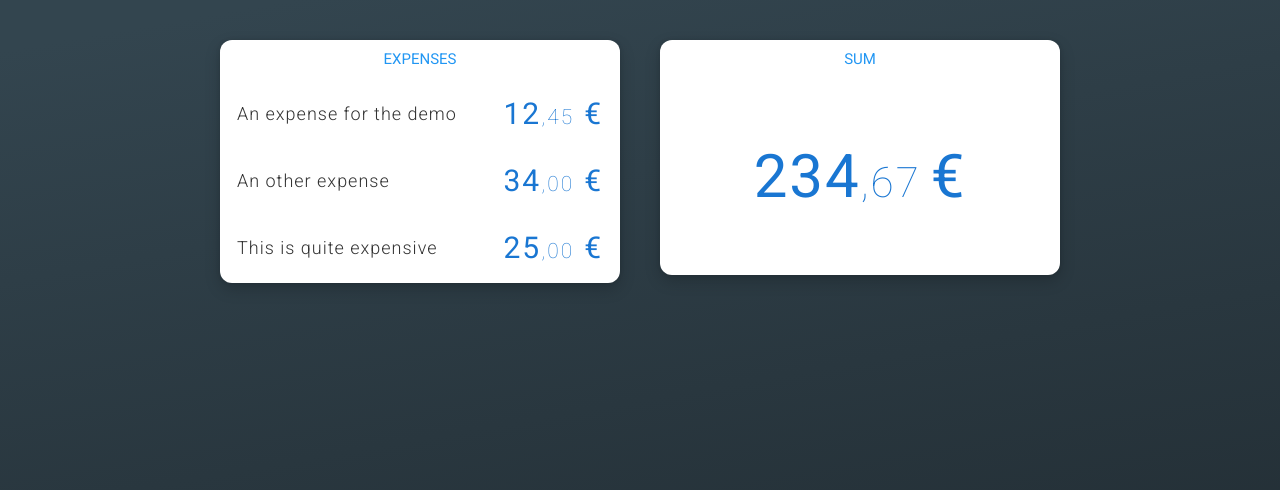
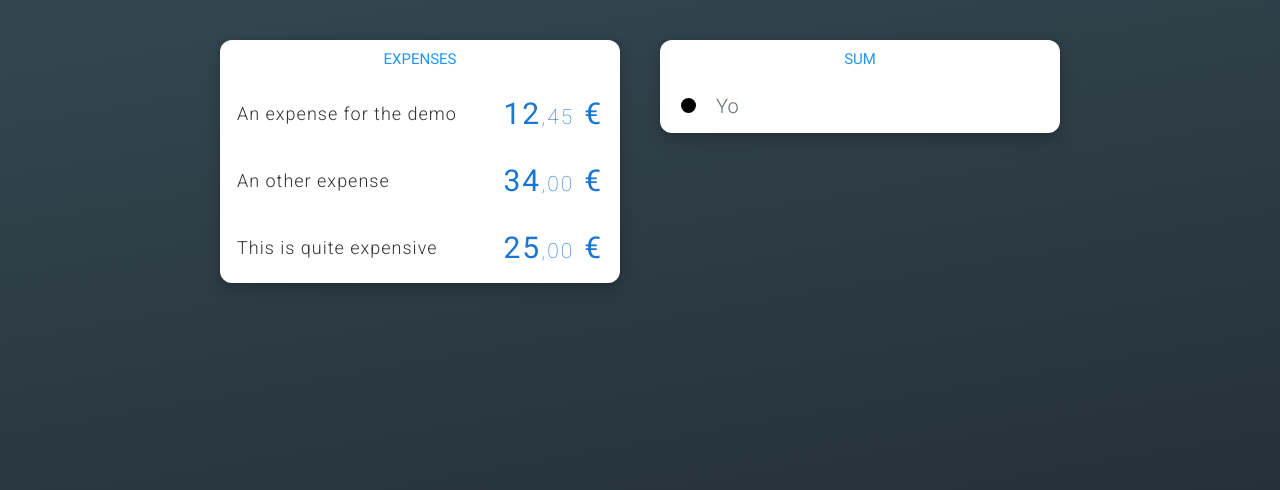
Before and after one commit to Le-Reacteur/redux-tricount, a React (Create React App) app: page / in a window 1280 px wide. Shown: the top 490 px of the page. Built offline with nearby package versions, Linux system fonts and the light colour scheme.

Commit message:
Allow no sum on User

```diff
--- a/src/components/User.js
+++ b/src/components/User.js
@@ -13,7 +13,7 @@ export const User = ({ name, sum, color, onRemove }) => {
     <div className="user">
       <div className="user--img" style={{ background: color }} />
       <p className="user--name">{name}</p>
-      <Amount value={sum} className={onRemove ? 'user--amount' : ''} />
+      {sum && <Amount value={sum} className={onRemove ? 'user--amount' : ''} />}
       {onRemove && (
         <Button flatStyle dangerStyle className="user--delete" onClick={onRemove}>
           Delete
@@ -25,7 +25,7 @@ export const User = ({ name, sum, color, onRemove }) => {
 
 User.propTypes = {
   name: PropTypes.string.isRequired,
-  sum: PropTypes.number.isRequired,
+  sum: PropTypes.number,
   color: PropTypes.string.isRequired,
   onRemove: PropTypes.func,
 };
--- a/src/views/Stater.js
+++ b/src/views/Stater.js
@@ -4,8 +4,7 @@ import { Panel } from '../components/Panel';
 import { Card } from '../components/Card';
 import { Expense } from '../components/Expense';
 import { List } from '../components/List';
-import { CenteredText } from '../components/CenteredText';
-import { Amount } from '../components/Amount';
+import { User } from '../components/User';
 
 export const Starter = () => (
   <Panels>
@@ -20,9 +19,9 @@ export const Starter = () => (
     </Panel>
     <Panel>
       <Card title="Sum">
-        <CenteredText>
-          <Amount large value={234.67} />
-        </CenteredText>
+        <List>
+          <User name={'Yo'} color={'black'} />
+        </List>
       </Card>
     </Panel>
   </Panels>
```
